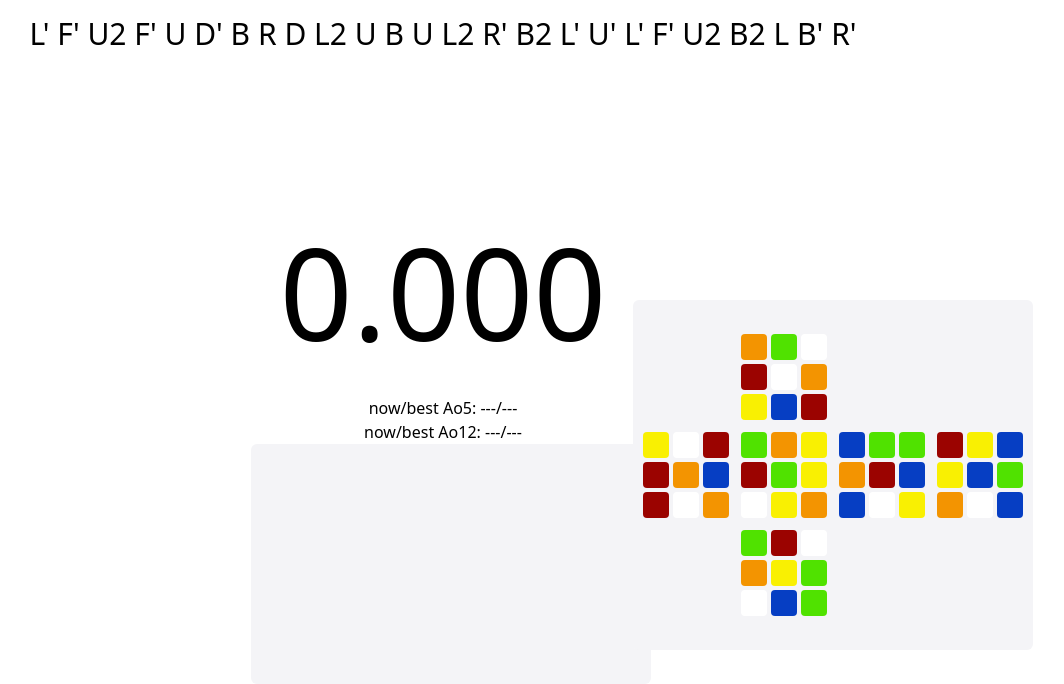
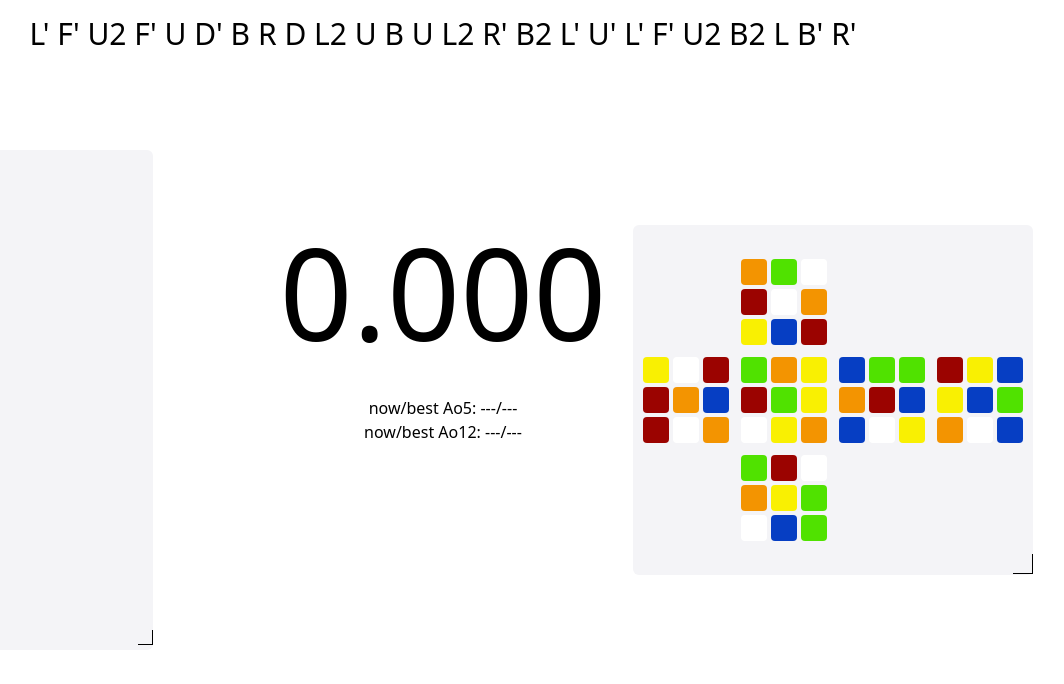
Before and after one commit to YusungAN/essential-timer, a React (Vite) app: page / in a window 1280 px wide. Shown: the top 684 px of the page, without its empty margins (197-1261 px from the left). Built offline with nearby package versions, Linux system fonts and the light colour scheme.

Commit message:
feat: add resiable feature to record list

```diff
--- a/src/components/recordList/recordList.tsx
+++ b/src/components/recordList/recordList.tsx
@@ -1,6 +1,8 @@
 import { useRef, useEffect } from "react";
 import RecordItem from "./subs/recordItem";
 import { SolvedRecord } from "../../util/record.util";
+import { useElementMover } from "../../hooks/useElementMover";
+import { ResizingPart } from "../../hooks/useElementMover";
 
 interface RecordListProps {
     recordList: SolvedRecord[];
@@ -12,6 +14,14 @@ function RecordList(props: RecordListProps) {
     const {recordList, deleteRecord, changePenalty} = props;
     const scrollRef = useRef<HTMLDivElement | null>(null);
 
+    const {isCliking, isResizing, isReSizable, elementPos, elementSize, initMove, moveElement, endMove} = useElementMover({x: 50, y: window.innerHeight/2-250}, {width: 300, height: 500});
+
+    function showResizecursor(resizeType: ResizingPart) {
+        if (resizeType === ResizingPart.BOT_RIGHT) return 'cursor-nwse-resize';
+        // else if (resizeType === ResizingPart.RIGHT) return 'cursor-ew-resize'
+        // else if (resizeType === ResizingPart.BOTTOM) return 'cursor-ns-resize'
+        return ''
+    }
 
     useEffect(() => {
         if (scrollRef.current instanceof HTMLDivElement) {
@@ -19,14 +29,27 @@ function RecordList(props: RecordListProps) {
         }
     }, [recordList.length]);
 
+    useEffect(() => {
+        console.log(elementPos);
+    }, [elementPos]);
+
     return (
         <>
-            <div ref={scrollRef} className="container xl:w-[400px] lg:w-[300px] md:w-[200px] h-[30vh] bg-[#F4F4F7] rounded-md p-[15px] overflow-auto">
+            <div
+                ref={scrollRef}
+                style={{top: `${elementPos.y}px`, left: `${elementPos.x}px`, width: `${elementSize.width}px`, height: `${elementSize.height}px`}}
+                className={`absolute container min-w-[220px] bg-[#F4F4F7] rounded-md p-[15px] overflow-auto ${isCliking || isResizing ? 'opacity-75' : 'opacity-100'} ${showResizecursor(isReSizable)}`}
+                onMouseDown={initMove}
+                onMouseMove={moveElement}
+                onMouseUp={endMove}
+                onMouseLeave={endMove}
+            >
                 {
                     recordList.map((item, idx) => {
                         return <RecordItem key={item.timestamp} index={idx} record={item} onDelete={() => deleteRecord(item)} changePenalty={(penalty: '' | '+2' | 'DNF') => changePenalty(item, penalty)} />
                     })
                 }
+                <div className="w-[5%] aspect-square border-b-1 border-r-1 absolute top-[96%] left-[95%]"></div>
             </div>
         </>
     )
--- a/src/components/recordList/subs/recordItem.tsx
+++ b/src/components/recordList/subs/recordItem.tsx
@@ -1,5 +1,6 @@
 import { FaDeleteLeft } from "react-icons/fa6";
 import { SolvedRecord } from "../../../util/record.util";
+import { MouseEvent } from "react";
 
 
 interface RecordItemProps {
@@ -20,14 +21,19 @@ function RecordItem(props: RecordItemProps) {
         return `${minutes > 0 ? minutes : ''}${minutes > 0 ? ':' : ''}${minutes > 0 ? String(seconds).padStart(2, '0'): seconds}.${String(milliseconds).padStart(3, '0')}${record.penalty === '+2' ? '+' : ''}`;
     }
 
+    function handleChangePenalty(e: MouseEvent<HTMLDivElement>, penaltyType: '+2' | 'DNF') {
+        e.stopPropagation();
+        changePenalty(penaltyType);
+    }
+
     return <div className="flex w-full bg-[#E5E5EB] rounded-md p-[10px] mb-[5px] mt-[5px] justify-between items-center">
         <div className="flex">
             {/* <div className="text-gray-400 mr-[5px]">{index+1}.</div> */}
             <div>{record.penalty === 'DNF' ? 'DNF' : time2Str(record.penalty === '+2' ? record.record + 2000 : record.record)}</div>
         </div>
-        <div className="flex w-[30%] max-w-[100px] justify-between items-center text-sm">
-            <div onClick={() => changePenalty('+2')}>+2</div>
-            <div onClick={() => changePenalty('DNF')}>DNF</div>
+        <div className="flex w-[30%] max-w-[100px] justify-between items-center text-sm min-w-[100px]">
+            <div onClick={e => handleChangePenalty(e, '+2')} onMouseDown={(e) => e.stopPropagation()}>+2</div>
+            <div onClick={e => handleChangePenalty(e, 'DNF')} onMouseDown={(e) => e.stopPropagation()}>DNF</div>
             <FaDeleteLeft className="w-4 h-4" onClick={onDelete} />
         </div>
     </div>
--- a/src/components/scrambleViewer/scrambleViewer.tsx
+++ b/src/components/scrambleViewer/scrambleViewer.tsx
@@ -19,13 +19,13 @@ function ScrambleViewer(props: {scramble: string}) {
         R: ['R', 'R', 'R', 'R', 'R', 'R', 'R', 'R', 'R']
     });
     const {getScrambleCubeState} = useScramble();
-    const {isCliking, isResizing, isReSizable, elementPos, elementSize, initMove, moveElement, endMove} = useElementMover({x: window.innerWidth-450, y: window.innerHeight/2-100}, {width: 400, height: 350});
+    const {isCliking, isResizing, isReSizable, elementPos, elementSize, initMove, moveElement, endMove} = useElementMover({x: window.innerWidth-450, y: window.innerHeight/2-175}, {width: 400, height: 350});
 
 
     function showResizecursor(resizeType: ResizingPart) {
         if (resizeType === ResizingPart.BOT_RIGHT) return 'cursor-nwse-resize';
-        else if (resizeType === ResizingPart.RIGHT) return 'cursor-ew-resize'
-        else if (resizeType === ResizingPart.BOTTOM) return 'cursor-ns-resize'
+        // else if (resizeType === ResizingPart.RIGHT) return 'cursor-ew-resize'
+        // else if (resizeType === ResizingPart.BOTTOM) return 'cursor-ns-resize'
         return ''
     }
 
@@ -61,6 +61,7 @@ function ScrambleViewer(props: {scramble: string}) {
                     <div className="w-full aspect-square"></div>
                     <div className="w-full aspect-square"></div>
                 </div>
+                <div className="w-[5%] aspect-square border-b-1 border-r-1 absolute top-[94%] left-[95%]"></div>
             </div>
         </>
     )
--- a/src/hooks/useElementMover.ts
+++ b/src/hooks/useElementMover.ts
@@ -22,7 +22,7 @@ export enum ResizingPart {
     BOT_LEFT
 }
 
-export function useElementMover(initialPos: ElementPos, initialSize: ElementSize) {
+export function useElementMover(initialPos: ElementPos, initialSize: ElementSize) { // state 없이 ref로 직접 DOM에 접근해서 하는 게 버그가 적을 듯.,,.. 아니면 그냥 우측 하단 코너만 살리자
 
     const touchMargin = 20;
 
@@ -51,20 +51,21 @@ export function useElementMover(initialPos: ElementPos, initialSize: ElementSize
         firstResizePosRef.current = {x: elementSize.width + elementPos.x - e.clientX, y: elementSize.height + elementPos.y - e.clientY};
 
 
-        const {isOnTop, isOnBottom, isOnLeft, isOnRight} = _detectResizeAction(e.clientX, e.clientY);
+        const {isOnBottom, isOnRight} = _detectResizeAction(e.clientX, e.clientY);
         // console.log(isOnTop, isOnBottom, isOnLeft, isOnRight);
 
 
-        if (isOnTop || isOnLeft || isOnBottom || isOnRight) isResizingRef.current = true;
+        // if (isOnTop || isOnLeft || isOnBottom || isOnRight) isResizingRef.current = true;
+        if (isOnBottom && isOnRight) isResizingRef.current = true;
 
-        if (isOnTop && isOnLeft) setIsResizing(ResizingPart.TOP_LEFT);
-        else if (isOnTop && isOnRight) setIsResizing(ResizingPart.TOP_RIGHT)
-        else if (isOnBottom && isOnLeft) setIsResizing(ResizingPart.BOT_LEFT);
-        else if (isOnBottom && isOnRight) setIsResizing(ResizingPart.BOT_RIGHT);
-        else if (isOnTop) setIsResizing(ResizingPart.TOP);
-        else if (isOnBottom) setIsResizing(ResizingPart.BOTTOM);
-        else if (isOnLeft) setIsResizing(ResizingPart.LEFT);
-        else if (isOnRight) setIsResizing(ResizingPart.RIGHT);
+        // if (isOnTop && isOnLeft) setIsResizing(ResizingPart.TOP_LEFT);
+        // else if (isOnTop && isOnRight) setIsResizing(ResizingPart.TOP_RIGHT)
+        // else if (isOnBottom && isOnLeft) setIsResizing(ResizingPart.BOT_LEFT);
+        if (isOnBottom && isOnRight) setIsResizing(ResizingPart.BOT_RIGHT);
+        // else if (isOnTop) setIsResizing(ResizingPart.TOP);
+        // else if (isOnBottom) setIsResizing(ResizingPart.BOTTOM);
+        // else if (isOnLeft) setIsResizing(ResizingPart.LEFT);
+        // else if (isOnRight) setIsResizing(ResizingPart.RIGHT);
         else setIsClicking(true);
     }
 
@@ -95,7 +96,7 @@ export function useElementMover(initialPos: ElementPos, initialSize: ElementSize
         if (isResizingRef.current) {
             // console.log('holy moly');
             const {isOnBottom, isOnRight} = _detectResizeAction(e.clientX, e.clientY);
-            console.log(isOnBottom, isOnRight);
+            console.log(newWidth, newHeight);
 
             if (isOnBottom) {
                 newHeight = e.clientY - elementPosRef.current.y + firstResizePosRef.current.y;
@@ -103,6 +104,7 @@ export function useElementMover(initialPos: ElementPos, initialSize: ElementSize
             if (isOnRight) {
                 newWidth = e.clientX - elementPosRef.current.x + firstResizePosRef.current.x;
             }
+            console.log(newWidth, newHeight);
 
             // if (isOnTop) {
             //     console.log('asdfasdfasdf');
```
